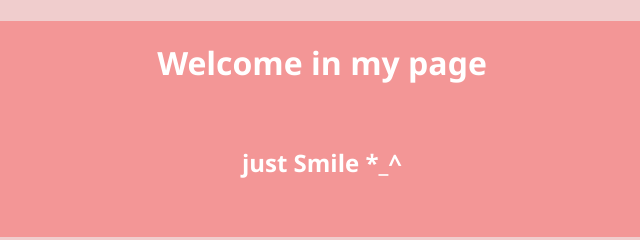
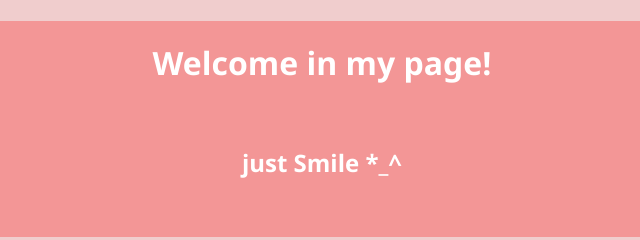
Before and after one commit to ahmedAyish/profile, a plain HTML site: page index.html in a window 1280 px wide. Shown: the top 240 px of the page, 326-966 px from the left. Drawn offline with Linux system fonts and the light colour scheme.

Commit message:
Update index.html

```diff
--- a/index.html
+++ b/index.html
@@ -46,7 +46,7 @@
     </style>
     <body>
         <div>
-        <h1>Welcome in my page</h1>
+        <h1>Welcome in my page!</h1>
         <h2>just Smile *_^</h2>
         <p><a href="https://www.facebook.com/profile.php?id=100003918835353" >
             Ahmed mohamed ayish
```
